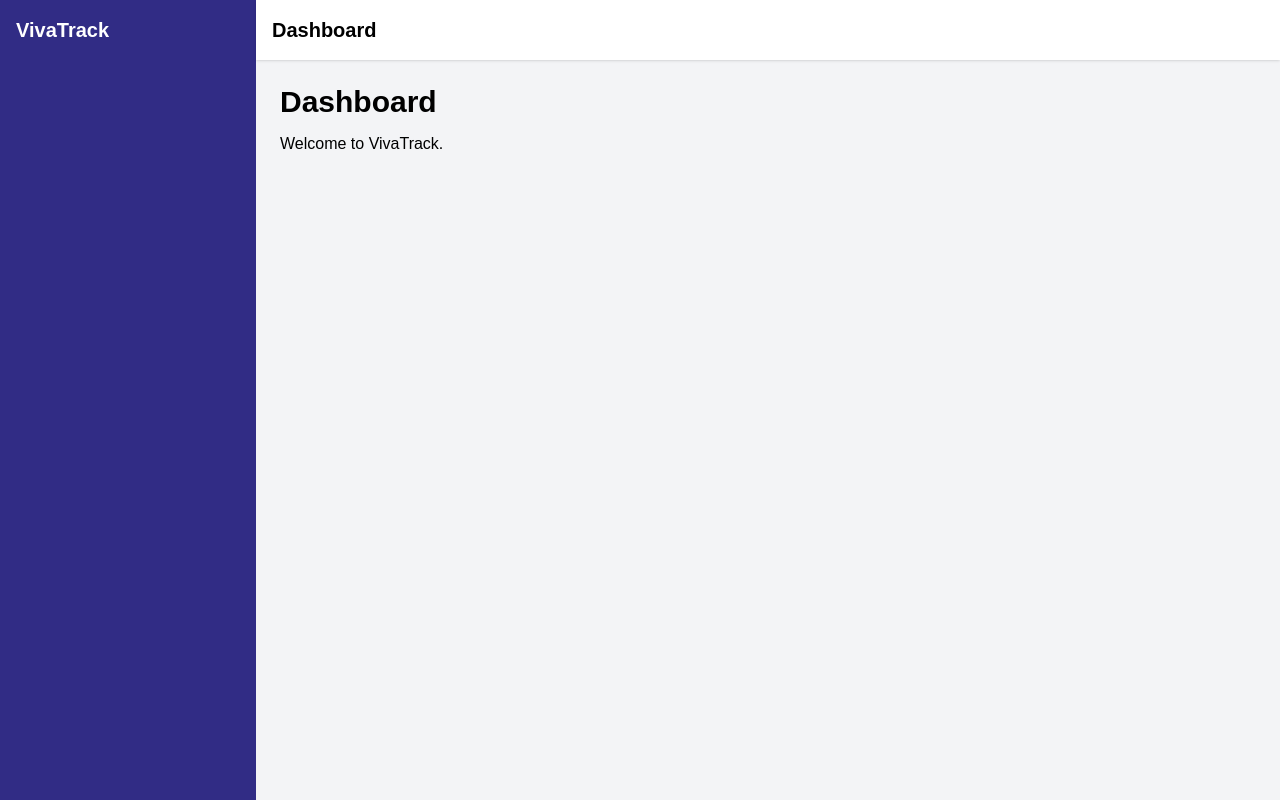
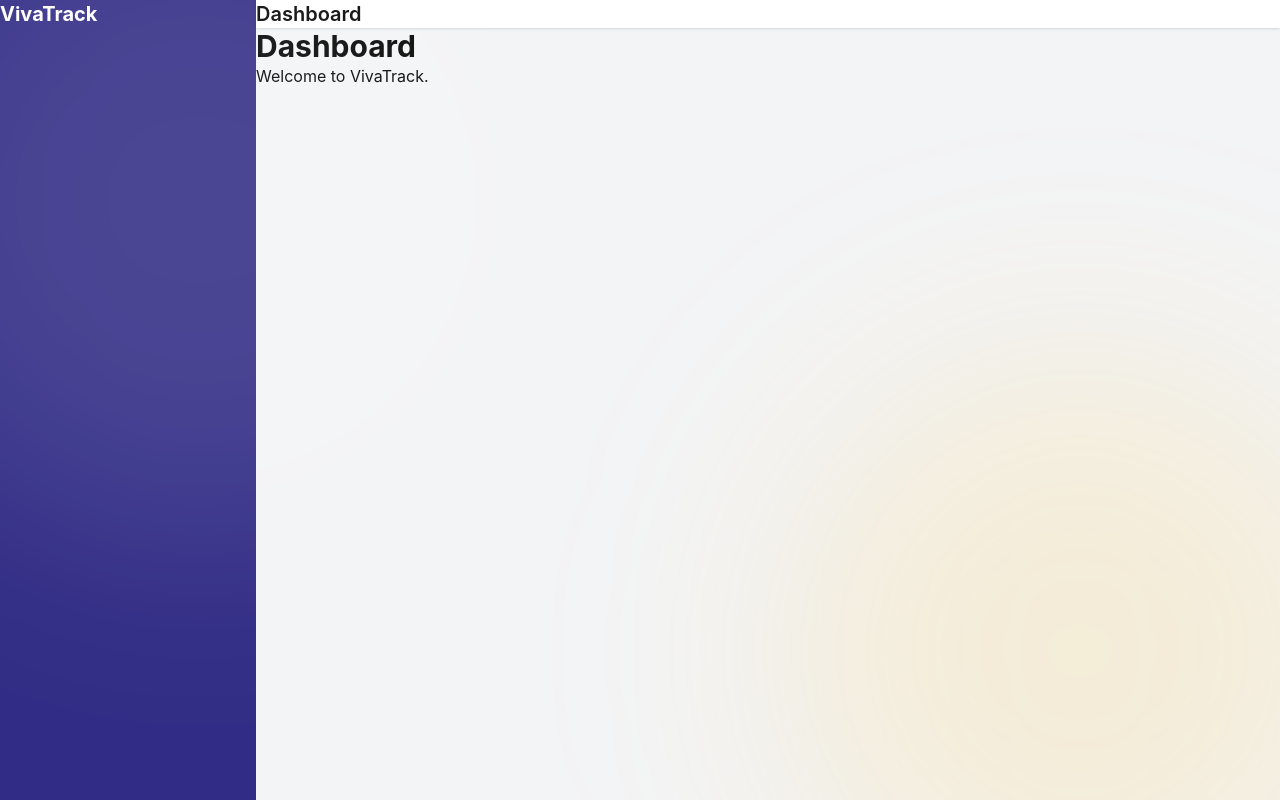
Before and after one commit to hazwanihanafi-commits/VivaVoceTrack, a React (Vite) app in the folder frontend/: page / in a window 1280 px wide. Built offline with nearby package versions, Linux system fonts and the light colour scheme.

Commit message:
Update index.css

```diff
--- a/frontend/src/index.css
+++ b/frontend/src/index.css
@@ -1,7 +1,76 @@
 @import "tailwindcss";
 
-body {
-  margin: 0;
-  font-family: Arial, Helvetica, sans-serif;
-  background: #f3f4f6;
+:root{
+  --purple:#53257F;
+  --gold:#FDB913;
 }
+
+*{
+  margin:0;
+  padding:0;
+  box-sizing:border-box;
+}
+
+body{
+
+  font-family:Inter,Segoe UI,Arial,sans-serif;
+
+  min-height:100vh;
+
+  background:
+  linear-gradient(
+  135deg,
+  #2e1065,
+  #53257F,
+  #2563eb
+  );
+
+  background-attachment:fixed;
+
+  overflow-x:hidden;
+
+}
+
+body::before{
+
+content:"";
+
+position:fixed;
+
+width:700px;
+height:700px;
+
+left:-150px;
+top:-150px;
+
+background:#ffffff20;
+
+filter:blur(120px);
+
+border-radius:50%;
+
+pointer-events:none;
+
+}
+
+body::after{
+
+content:"";
+
+position:fixed;
+
+width:600px;
+height:600px;
+
+right:-100px;
+bottom:-150px;
+
+background:#FDB91322;
+
+filter:blur(120px);
+
+border-radius:50%;
+
+pointer-events:none;
+
+}
```
